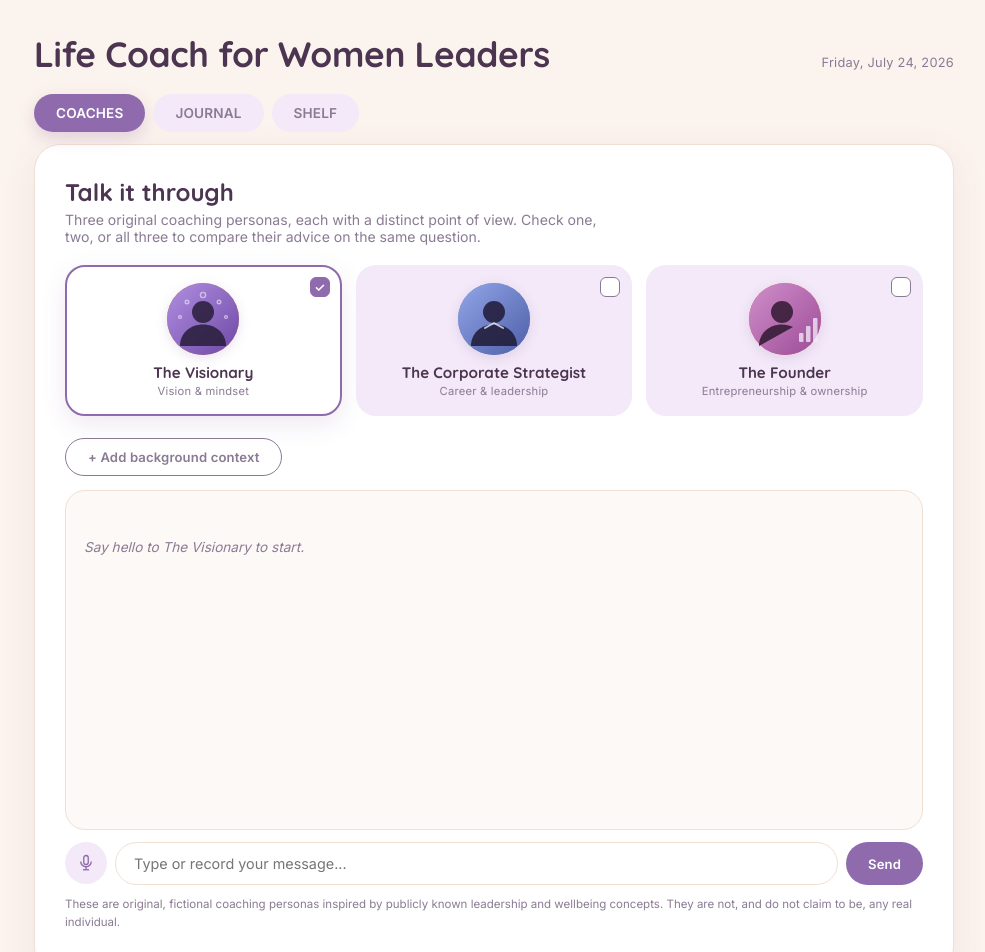
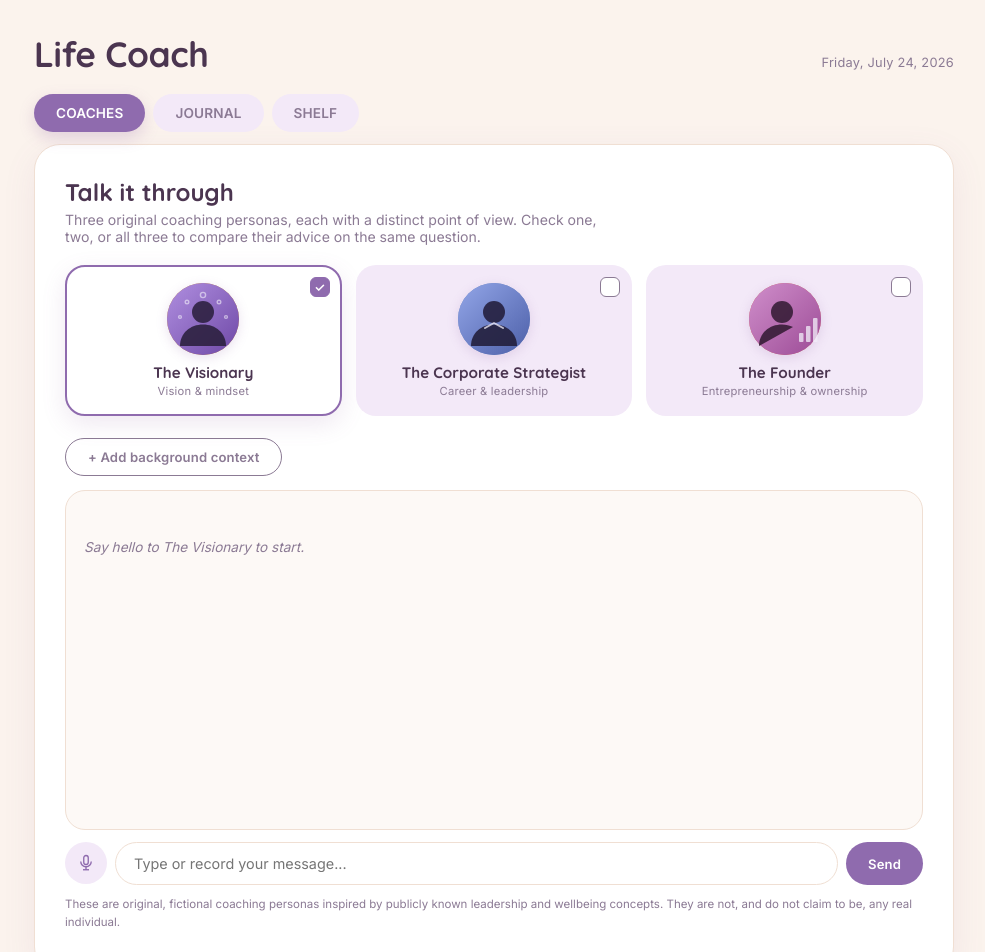
Before and after one commit to sudhanori/life-coach, a plain HTML site: page index.html in a window 1280 px wide. Shown: the top 952 px of the page, without its empty margins (146-1131 px from the left). Drawn offline with Linux system fonts and the light colour scheme.

Commit message:
Update index.html

```diff
--- a/index.html
+++ b/index.html
@@ -3,7 +3,7 @@
 <head>
 <meta charset="UTF-8">
 <meta name="viewport" content="width=device-width, initial-scale=1.0">
-<title>Life Coach </title>
+<title>Life Coach</title>
 <link rel="preconnect" href="https://fonts.googleapis.com">
 <link href="https://fonts.googleapis.com/css2?family=Quicksand:wght@500;600;700&family=Fraunces:ital,opsz,wght@0,9..144,300;0,9..144,500;0,9..144,600;1,9..144,500&family=Inter:wght@400;500;600&family=IBM+Plex+Mono:wght@400;500&display=swap" rel="stylesheet">
 <style>
@@ -122,7 +122,7 @@
 <body>
 <div class="app">
   <div class="masthead">
-    <h1>Life Coach for Women Leaders</h1>
+    <h1>Life Coach</h1>
     <span class="sub" id="todayDate"></span>
   </div>
   <nav class="tabs">
```
